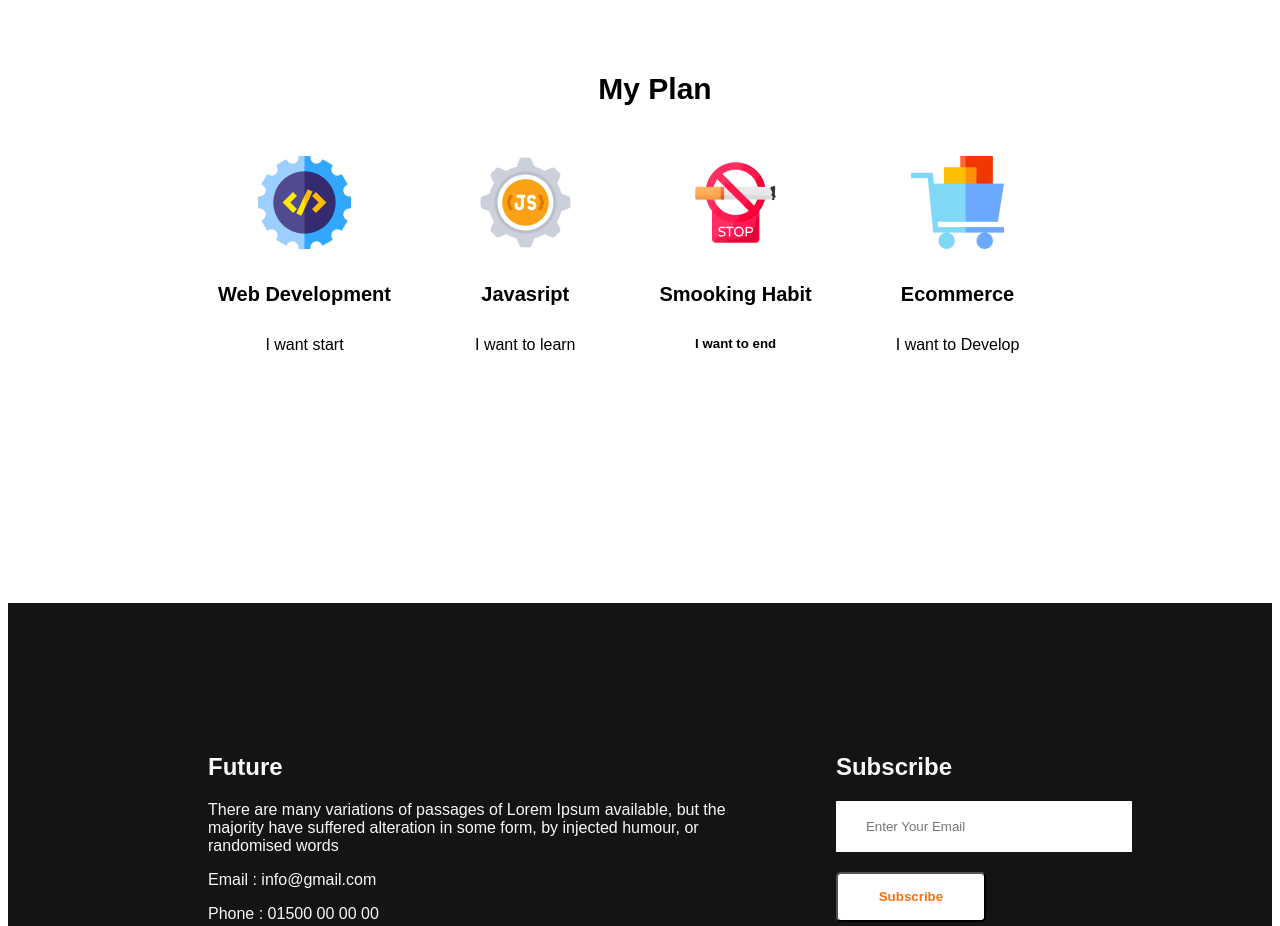
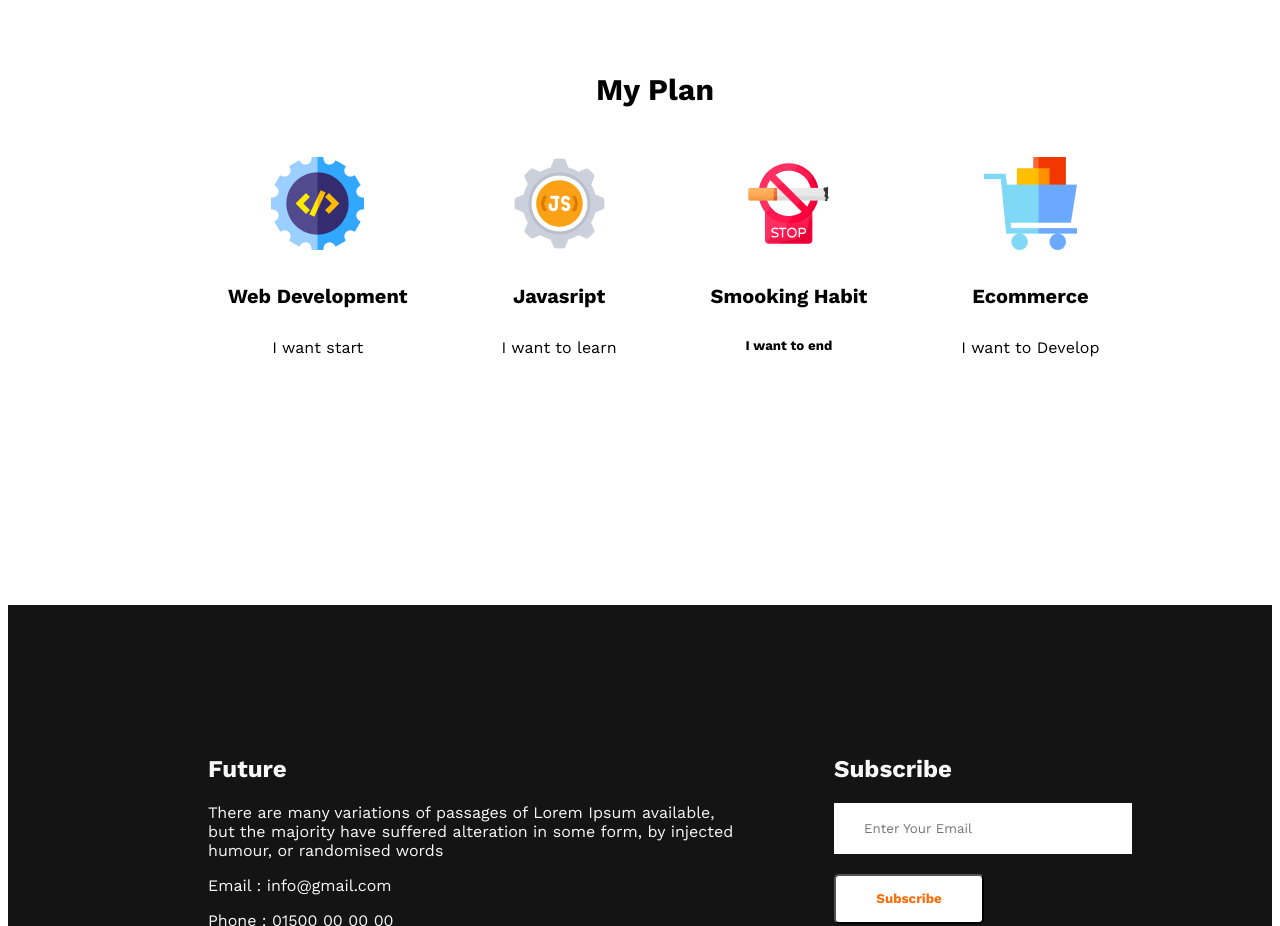
Before and after one commit to Armans07/assignment, a plain HTML site: page index.html in a window 1280 px wide. Shown: the part 1340-2266 px from the top of the page. Drawn offline with nearby package versions, Linux system fonts and the light colour scheme.

Commit message:
final assignment

```diff
--- a/images/style.css
+++ b/images/style.css
@@ -122,6 +122,7 @@
 
     border-radius: 5px;
     padding: 30px;
+    margin-left: 10px;
 }
 .section-title{
 margin-right: 120px;
--- a/index.html
+++ b/index.html
@@ -5,7 +5,7 @@
     <meta http-equiv="X-UA-Compatible" content="IE=edge">
     <meta name="viewport" content="width=device-width, initial-scale=1.0">
     <title>Assignment</title>
-    <link rel="preconnect" href="https://fonts.googleapis.com"><link rel="preconnect" href="https://fonts.gstatic.com" crossorigin><link href="https://fonts.googleapis.com/css2?family=Open+Sans:ital,wght@0,400;0,600;1,400&display=swap" rel="stylesheet">
+    <link rel="preconnect" href="https://fonts.googleapis.com"><link rel="preconnect" href="https://fonts.gstatic.com" crossorigin><link href="https://fonts.googleapis.com/css2?family=Work+Sans:wght@400;700&display=swap" rel="stylesheet">
     <link rel="stylesheet" href="./images/style.css">
     <link rel="shortcut icon" type="x-icon" href="./images/logo.png">
     <script src="https://kit.fontawesome.com/a28af940bd.js" crossorigin="anonymous"></script>
```
